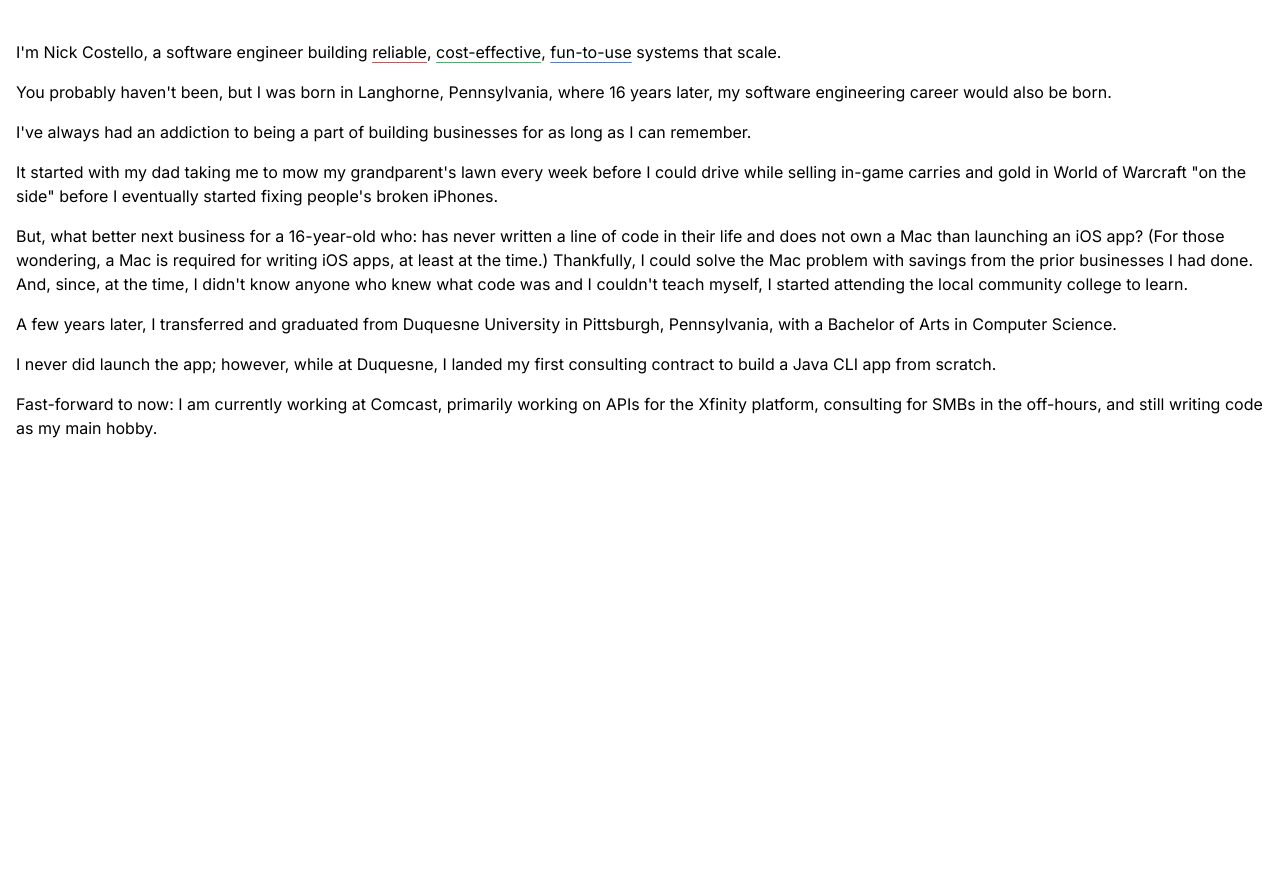
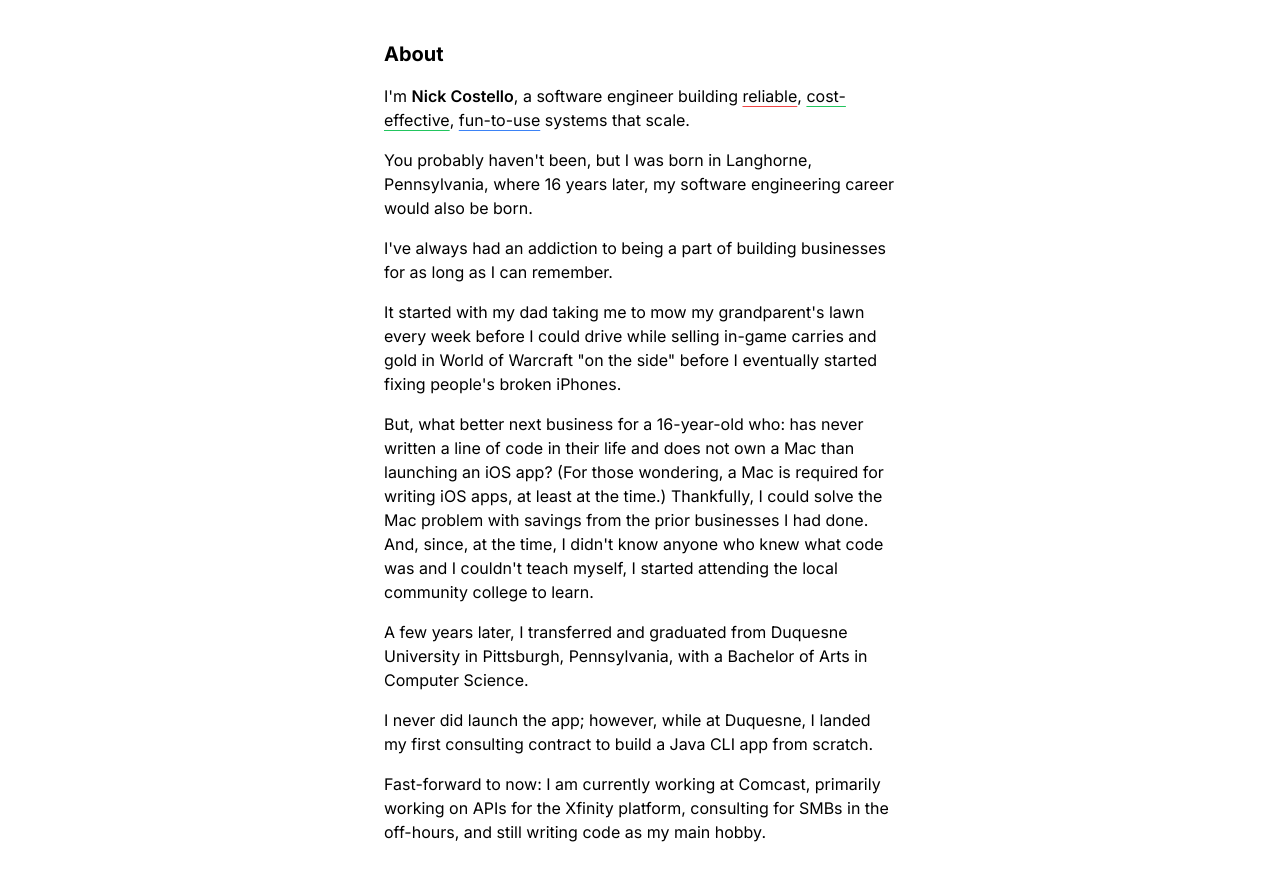
Before and after one commit to nickmcostello/nickcostello.dev, a Next.js app: page /about in a window 1280 px wide. Shown: the top 880 px of the page. Before the commit the page ends 800 px from the top, so only its background shows below. Built offline with nearby package versions, Linux system fonts and the light colour scheme.

Commit message:
Make About more readable

```diff
--- a/app/about/page.tsx
+++ b/app/about/page.tsx
@@ -1,11 +1,12 @@
 export default function Page() {
 	return (
 		<>
-			<div className="py-10 flex justify-center flex-col gap-4">
-				{/* <h1 className="text-4xl font-bold text-gray-500">About</h1> */}
+			<div className="py-10 flex justify-center flex-col gap-4 max-w-lg mx-auto">
+				<h1 className="text-xl font-bold">About</h1>
 				{/* <div className="mt-8"> */}
 				<p>
-					I'm Nick Costello, a software engineer building{" "}
+					I'm <span className="font-semibold">Nick Costello</span>, a software
+					engineer building{" "}
 					<span className="underline underline-offset-4 decoration-red-500">
 						reliable
 					</span>
```
